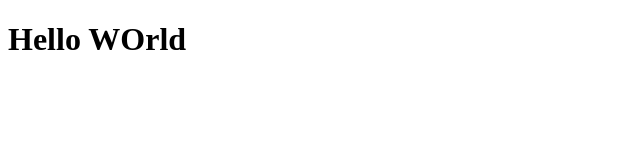
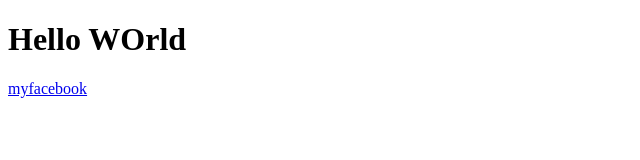
Before and after one commit to dpnthanh/dpnthanh.github.io, a plain HTML site: page index.html in a window 1280 px wide. Shown: the whole page, without its empty margins (0-640 px from the left). Drawn offline with Linux system fonts and the light colour scheme.

Commit message:
Update index.html

```diff
--- a/index.html
+++ b/index.html
@@ -24,6 +24,7 @@
 </head>
 <body>
   <h1>Hello WOrld</h1>
+  <a href="https://facebook.com">myfacebook</a>
 
 
 </body>
```
